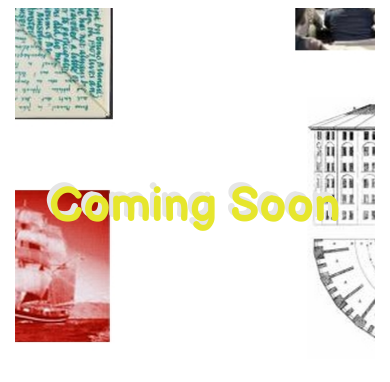
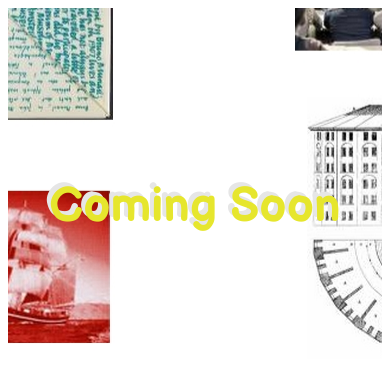
Before and after one commit to AmazingCat320/2dtech, a plain HTML site: page index.html in a window 390 px wide. Drawn offline with Linux system fonts and the light colour scheme.

Commit message:
Add files via upload

```diff
--- a/main.css
+++ b/main.css
@@ -28,7 +28,5 @@ h1 {
     .comingsoon{
       background-image: url('comingsoon2m.jpg');
       margin-top: auto;
-      margin-left: 2%;
-      margin-right: 2%;
     }
   }
```
